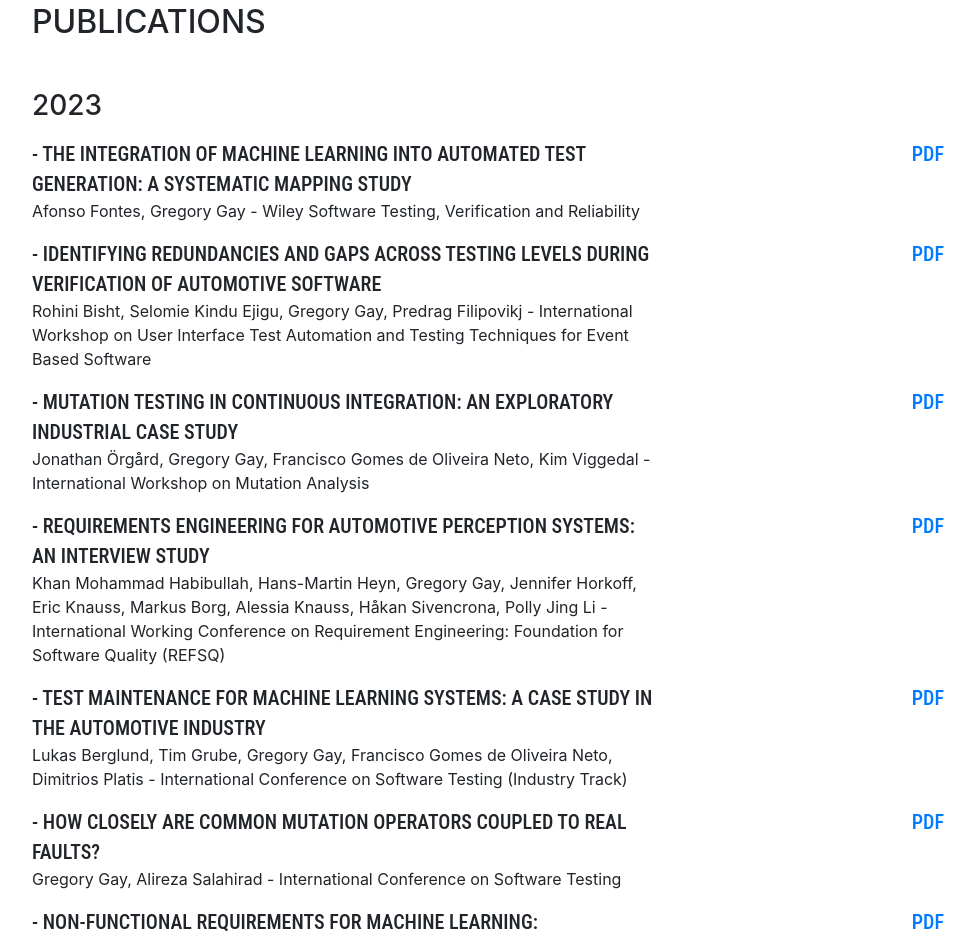
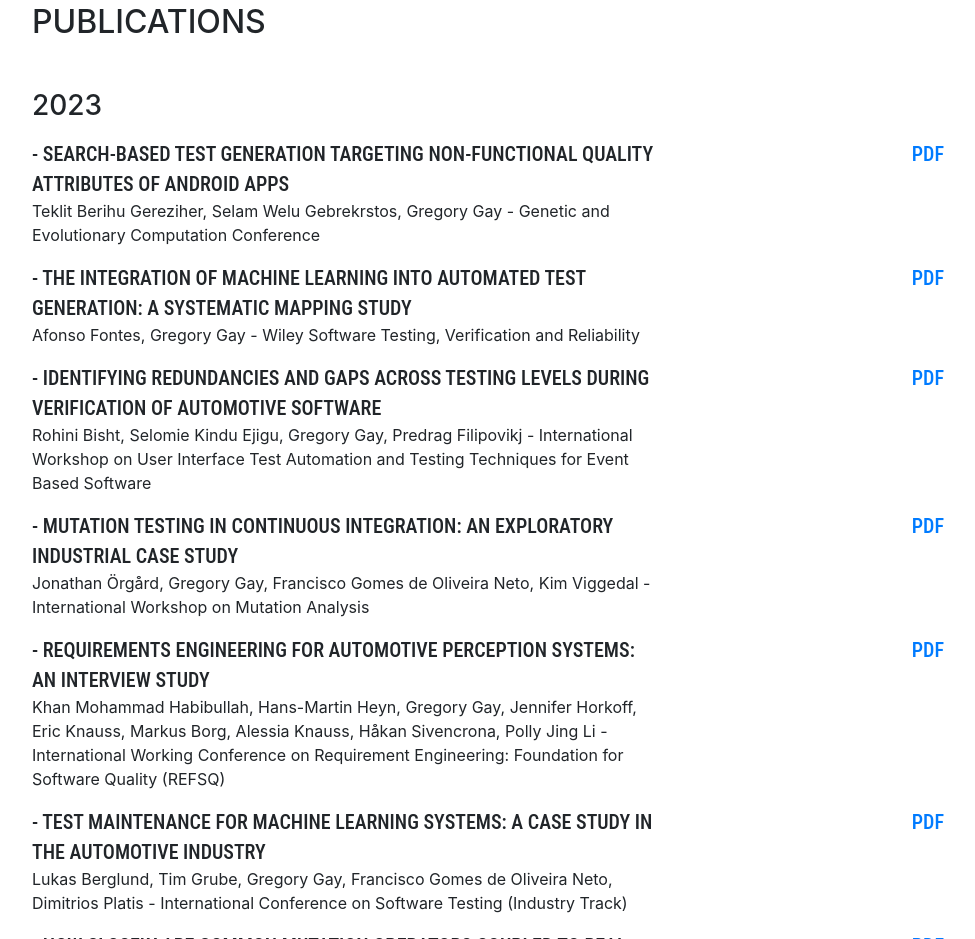
Before and after one commit to Greg4cr/Greg4cr.github.io, a website with bundled scripts: page index.html in a window 1280 px wide. Shown: the part 2092-3031 px from the top of the page, without its empty margins (288-1263 px from the left). Built offline with nearby package versions, Linux system fonts and the light colour scheme; a web font is replaced by a local one.

Commit message:
Adding GECCO paper

```diff
--- a/index.html
+++ b/index.html
@@ -113,6 +113,18 @@
           <h2 class="mb-5">Publications</h2>
 
           <h3 class="mb-3">2023</h3>
+
+     <div class="resume-item d-flex flex-column flex-md-row">
+               <div class="resume-content mr-auto">
+                  <div class="subheading">- Search-Based Test Generation Targeting Non-Functional Quality Attributes of Android Apps</div>
+          <p>Teklit Berihu Gereziher, Selam Welu Gebrekrstos, Gregory Gay - Genetic and Evolutionary Computation Conference</p>
+                </div>
+                <div class="resume-date text-md-right">
+              <div class="subheading"><a href="pdf/23searchnonfunc.pdf">PDF</a></div>
+                </div>
+              </div>
+
+
 
      <div class="resume-item d-flex flex-column flex-md-row">
                <div class="resume-content mr-auto">
```
Also changed, not shown: 2 other files.
